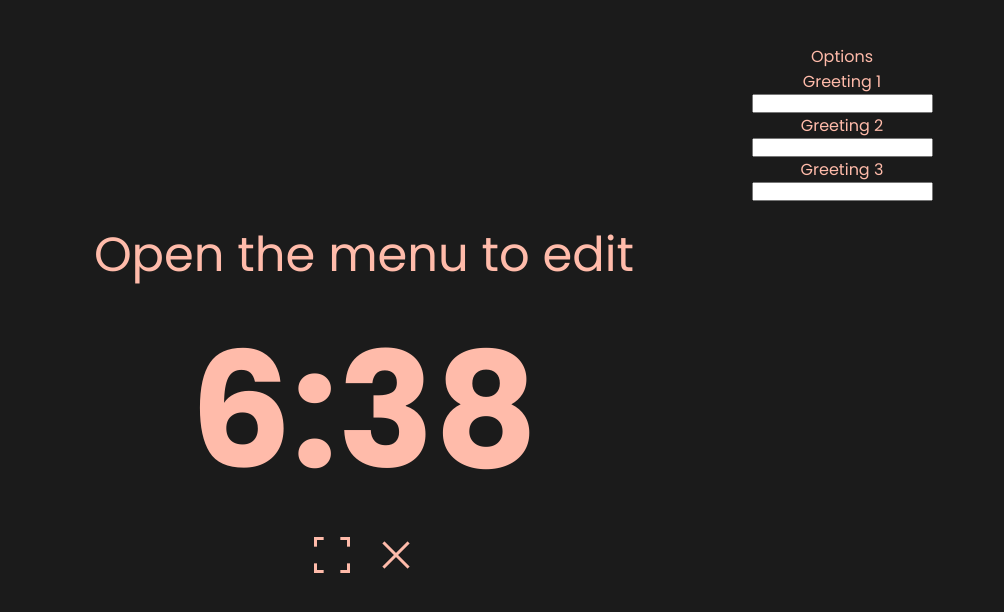
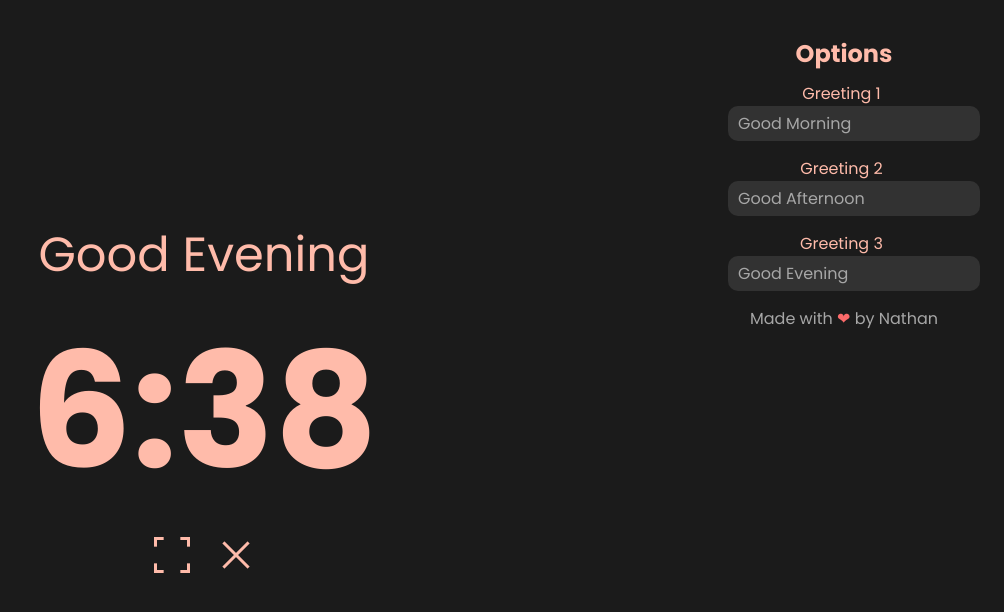
Before and after one commit to Elesdina/Chromos-Clock, a plain HTML site: page web/index.html in a window 1280 px wide. Both pictures are taken after a click on the button "density_medium". Shown: the whole page, without its empty margins (276-1280 px from the left). Drawn offline with nearby package versions, Linux system fonts and the light colour scheme; files whose address does not match are found by name.

Commit message:
more changes

```diff
--- a/web/index.html
+++ b/web/index.html
@@ -6,10 +6,11 @@
     <link rel="stylesheet" href="style.css">
     <link rel="stylesheet" href="https://fonts.googleapis.com/css2?family=Material+Symbols+Outlined:opsz,wght,FILL,GRAD@20..48,100..700,0..1,-50..200" />
     <title>Chromos Clock</title>
-    <link rel="icon" type="image/x-icon" href="/assets/favicon.ico">
+    <link rel="icon" type="image/x-icon" href="/assets/favicon.png">
     <link rel="shortcut icon" href="/assets/favicon.ico">
 </head>
 <body style="color: var(--main-color);">
+    <div class="wrapper">
         <div class="main-content">
             <p id="greeting"></p>
             <div class="time">
@@ -25,15 +26,17 @@
             </div>
         </div>
         <div class="sidebar">
-        <p>Options</p>
+            <h2>Options</h2>
             <label for="greeting1">Greeting 1</label>
-        <input type="text" id="greeting1" name="greeting1" placeholder="">
+            <input class="input" type="text" id="greeting1" name="greeting1" value="Good Morning">
             <label for="greeting2">Greeting 2</label>
-        <input type="text" id="greeting2" name="greeting2" placeholder="">
+            <input class="input" type="text" id="greeting2" name="greeting2" value="Good Afternoon">
             <label for="greeting3">Greeting 3</label>
-        <input type="text" id="greeting3" name="greeting3" placeholder="">
+            <input class="input" type="text" id="greeting3" name="greeting3" value="Good Evening">
+            <br>
+            <a href="https://github.com/Elesdina">Made with <span>&#10084;</span> by Nathan</a>
         </div>
-
+    </div>
 </body>
 
 <script type="text/javascript" src="/eel.js"></script>
--- a/web/index.js
+++ b/web/index.js
@@ -7,7 +7,7 @@ document.addEventListener("DOMContentLoaded", () => {
     // Initialize time variables
     let hoursTime;
     let minutesTime;
-    let secondsTime;
+    let secondsTime; //currently unused
     let hoursTimeTemp = hoursTime;
 
     // Greeting messages
@@ -29,13 +29,13 @@ document.addEventListener("DOMContentLoaded", () => {
 
         document.title = `${hours.innerHTML}:${minutes.innerHTML} | Chromos Clock`;
 
-        wasHoursChanged();
+        checkHoursChanged();
     }
 
-    function wasHoursChanged() {
+    function checkHoursChanged() {
         if (hoursTime !== hoursTimeTemp) {
-        updateDisplay();
-        hoursTimeTemp = hoursTime;
+            updateDisplay();
+            hoursTimeTemp = hoursTime;
         }
         return;
     }
@@ -44,15 +44,19 @@ document.addEventListener("DOMContentLoaded", () => {
         if (hoursTime < 12) {
             document.documentElement.style.setProperty("--main-color", "#aae8ff");
             greeting.innerHTML = greeting1.replace(/</g, "&lt;").replace(/>/g, "&gt;") || defaultMessage;
-        } else if (hoursTime >= 12 && hoursTime < 17) {
+        }
+        else if (hoursTime >= 12 && hoursTime < 17) {
             document.documentElement.style.setProperty("--main-color", "#ffebaa");
             greeting.innerHTML = greeting2.replace(/</g, "&lt;").replace(/>/g, "&gt;") || defaultMessage;
-        } else {
+        }
+        else {
             document.documentElement.style.setProperty("--main-color", "#ffbbaa");
             greeting.innerHTML = greeting3.replace(/</g, "&lt;").replace(/>/g, "&gt;") || defaultMessage;
         }
     }
 
+
+    // Update greetings when edited
     document.getElementById("greeting1").onkeyup = function() {
         greeting1 = this.value;
         updateDisplay();
@@ -70,7 +74,7 @@ document.addEventListener("DOMContentLoaded", () => {
     updateTime();
     setInterval(updateTime, 1000);
 
-    // Extra stuff
+    // Button functionality
     document.getElementById("fullscreen-btn").addEventListener("click", () => {
         if (!document.fullscreenElement) {
             document.documentElement.requestFullscreen();
@@ -85,11 +89,14 @@ document.addEventListener("DOMContentLoaded", () => {
 
     document.getElementById("settings-btn").addEventListener("click", () => {
         let sidebar = document.querySelector(".sidebar");
+        let wrapper = document.querySelector(".wrapper");
         if (sidebar.classList.contains("active")) {
             document.getElementById("settings-btn").querySelector("span").textContent = "density_medium";
         } else {
             document.getElementById("settings-btn").querySelector("span").textContent = "close";
         }
         sidebar.classList.toggle("active");
+        wrapper.classList.toggle("align")
+        sidebar.classList.toggle("block");
     });
 });
--- a/web/style.css
+++ b/web/style.css
@@ -1,8 +1,8 @@
 @import url('https://fonts.googleapis.com/css2?family=Poppins:ital,wght@0,100;0,200;0,300;0,400;0,500;0,600;0,700;0,800;0,900;1,100;1,200;1,300;1,400;1,500;1,600;1,700;1,800;1,900&display=swap');
 
 :root {
-    --main-color: #aae8ff;
-    --background-color: #1b1b1b;
+    --main-color: rgb(170, 232, 255);
+    --background-color: rgb(27, 27, 27);
 }
 
 * {
@@ -10,9 +10,9 @@
     padding: 0;
 }
 
-.morning-theme { color: #aae8ff; }
-.afternoon-theme { color: #ffebaa; }
-.night-theme { color: #ffbbaa; }
+.morning-theme { color: rgb(170, 232, 255); }
+.afternoon-theme { color: rgb(255, 235, 170); }
+.night-theme { color: rgb(255, 187, 170); }
 
 body {
     height: 100vh;
@@ -26,6 +26,18 @@ body {
     align-items: center;
     justify-content: center;
     color: var(--main-color);
+}
+
+.wrapper {
+    width: 100%;
+    height: 100%;
+    display: grid;
+    grid-template-columns: 1fr;
+    transition: grid-template-columns 300ms ease;
+}
+
+.wrapper > div {
+    text-align: center;
 }
 
 
@@ -68,7 +80,7 @@ body {
 }
 
 .options-btn .material-symbols-outlined {
-    font-size: 3rem !important; /* Ensure the font size is inherited */
+    font-size: 3rem !important;
 }
 
 .options {
@@ -81,20 +93,66 @@ body {
 .sidebar {
     visibility: hidden;
     background-color: color-mix(var(--main-color) 10%, var(--background-color));
-    z-index: 1000;
-    position: absolute;
-    top: 0;
-    right: 0;
-    width: 300px;
+    min-width: 0;
     box-sizing: border-box;
     margin: 12px;
-    padding: 2rem;
-    display: flex;
+    padding: 1.5rem 2rem;
+    display: none;
     flex-direction: column;
     align-items: center;
     border-radius: 15px;
 }
 
+.sidebar h2 {
+    margin-bottom: 10px;
+}
+
+.sidebar label {
+    align-self: flex-start;
+    margin-left: -5px;
+}
+
+.sidebar a {
+    text-decoration: none;
+    color: rgb(167, 167, 167);
+}
+
+.sidebar a span {
+    color: rgb(252, 106, 106);
+}
+
+.input {
+    border-radius: 10px;
+    border: none;
+    background: rgba(255, 255, 255, 0.1);
+    padding: 5px 10px;
+    margin-top: 0px;
+    margin-bottom: 15px;
+    color: rgb(167, 167, 167);
+    font-family: 'Poppins', Arial, sans-serif;
+    font-size: 1rem;
+    width: 100%;
+}
+
+.input:hover {
+    background: rgba(255, 255, 255, 0.15);
+    transition: 0.2s;
+}
+
+.input:focus {
+    background: rgba(255, 255, 255, 0.2);
+    color: rgb(209, 209, 209);
+    outline: none;
+}
+
 .active {
     visibility: visible;
 }
+
+.block {
+    display: block;
+}
+
+.align {
+    grid-template-columns: 3fr 1fr;
+}
```
Lines whose indentation alone changed are shown as unchanged.
